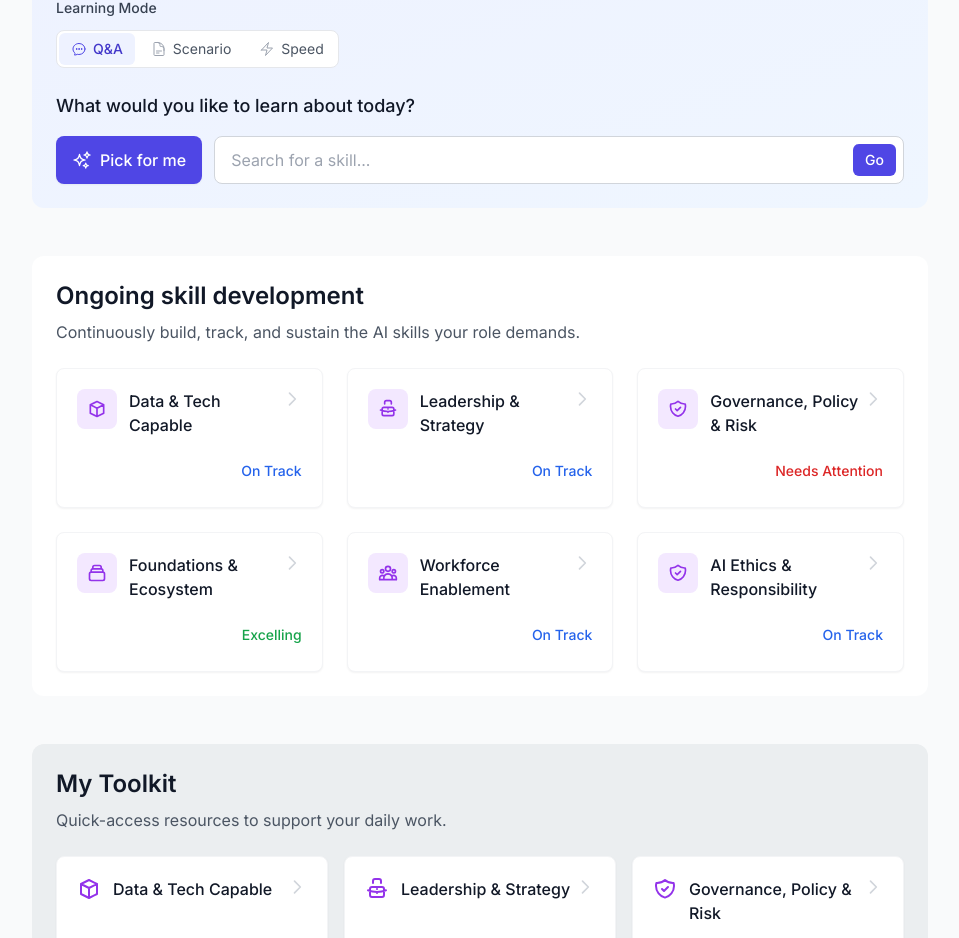
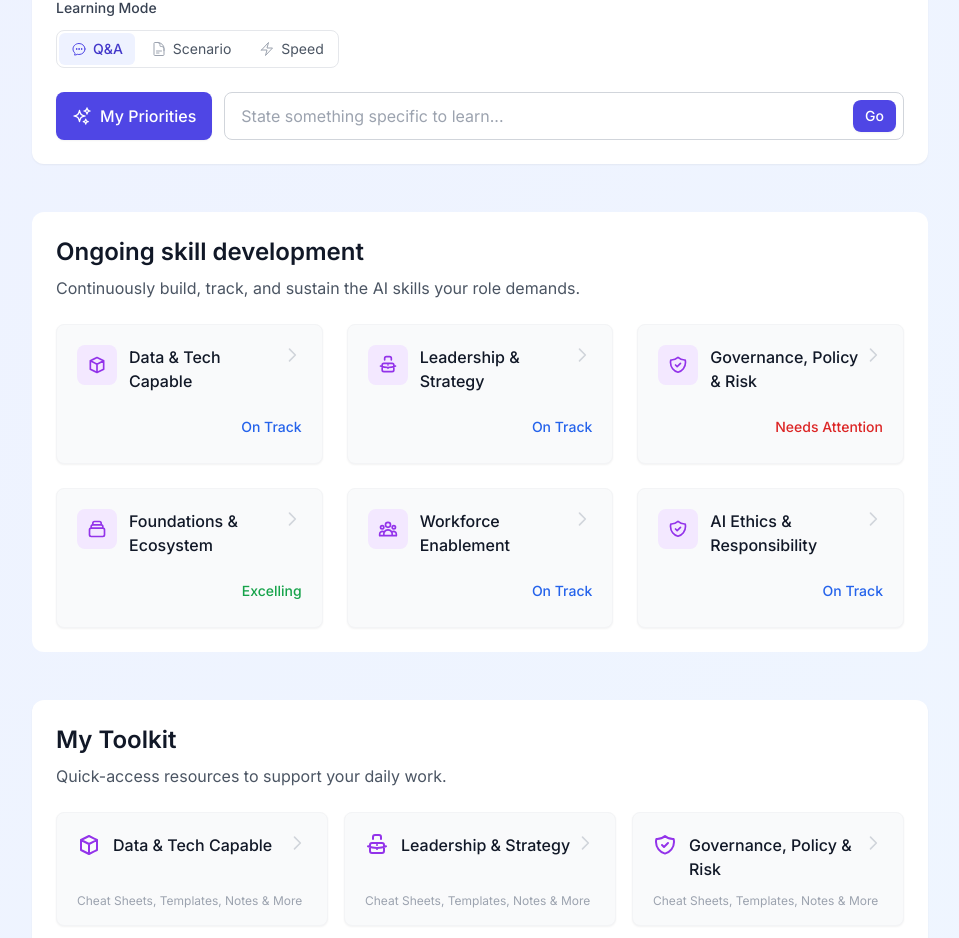
Before and after one commit to danr75/Test2Rapid, a Next.js app: page /learning-coach in a window 1280 px wide. Shown: the part 252-1190 px from the top of the page, without its empty margins (160-1119 px from the left). Built offline with nearby package versions, Linux system fonts and the light colour scheme.

Commit message:
learning coach done!

```diff
--- a/src/pages/learning-coach.tsx
+++ b/src/pages/learning-coach.tsx
@@ -554,7 +554,7 @@ const LearningCoachPage: React.FC = () => {
   };
 
   return (
-    <div className="min-h-screen bg-background">
+    <div className="min-h-screen bg-gradient-to-br from-indigo-50 to-blue-50">
       <Head>
         <title>Learning Coach | AI skills builder</title>
         <meta name="description" content="Personal learning hub" />
@@ -566,7 +566,7 @@ const LearningCoachPage: React.FC = () => {
         <div className="max-w-4xl mx-auto space-y-12">
           {/* Daily Drill */}
           <div className="mb-6">
-            <div className="bg-gradient-to-br from-indigo-50 to-blue-50 rounded-xl p-6">
+            <div className="bg-white rounded-xl p-6 shadow-sm">
               <h2 className="text-2xl font-semibold text-gray-900 mb-6">10 Minute Daily Drill</h2>
               <div className="mb-6">
                 <h3 className="text-sm font-medium text-gray-700 mb-3">Learning Mode</h3>
@@ -596,8 +596,6 @@ const LearningCoachPage: React.FC = () => {
               </div>
 
               <div className="space-y-4">
-                <h3 className="text-lg font-medium text-gray-900">What would you like to learn about today?</h3>
-
                 <div className="flex flex-col sm:flex-row gap-3 items-stretch">
                   <div className="w-3/4 sm:w-auto">
                     <button
@@ -605,7 +603,7 @@ const LearningCoachPage: React.FC = () => {
                       className="w-full flex items-center justify-center px-4 py-3 bg-indigo-600 hover:bg-indigo-700 text-white font-medium rounded-lg transition-colors shadow-sm hover:shadow-md"
                     >
                       <SparklesIcon className="h-5 w-5 mr-2" />
-                      Pick for me
+                      My Priorities
                     </button>
                   </div>
 
@@ -613,7 +611,7 @@ const LearningCoachPage: React.FC = () => {
                     <input
                       type="text"
                       className="w-full h-full px-4 pr-16 text-base border border-gray-300 rounded-lg focus:ring-2 focus:ring-indigo-500 focus:border-indigo-500"
-                      placeholder="Search for a skill..."
+                      placeholder="State something specific to learn..."
                       onKeyPress={(e: React.KeyboardEvent) => e.key === 'Enter' && handleTopicSubmit((e.target as HTMLInputElement).value)}
                     />
                     <button
@@ -621,7 +619,7 @@ const LearningCoachPage: React.FC = () => {
                         const inputEl = document.querySelector('input[type="text"]') as HTMLInputElement;
                         if (inputEl?.value) handleTopicSubmit(inputEl.value);
                       }}
-                      className="absolute right-2 top-1/2 -translate-y-1/2 px-3 py-1.5 bg-indigo-600 text-white text-sm font-medium rounded-md hover:bg-indigo-700 transition-colors"
+                      className="absolute right-2 top-1/2 -translate-y-1/2 px-3 py-1.5 bg-indigo-600 hover:bg-indigo-700 text-white text-sm font-medium rounded-lg transition-colors shadow-sm hover:shadow-md"
                     >
                       Go
                     </button>
@@ -663,7 +661,7 @@ const LearningCoachPage: React.FC = () => {
                 return (
                   <div
                     key={pathway.id}
-                    className={`group relative bg-white rounded-lg shadow-sm overflow-hidden border border-gray-100
+                    className={`group relative bg-gray-50 rounded-lg shadow-sm overflow-hidden border border-gray-100
                                hover:shadow-md hover:border-indigo-100 hover:ring-1 hover:ring-indigo-200
                                transition-all duration-150 ease-in-out cursor-pointer h-full
                                ${!pathway.path ? 'opacity-70' : ''}`}
@@ -716,7 +714,7 @@ const LearningCoachPage: React.FC = () => {
           </div>
 
           {/* AI Skills Toolkit Section */}
-          <div id="my-toolkit" className="bg-gray-150 rounded-xl p-6 -mx-6 sm:mx-0">
+          <div id="my-toolkit" className="bg-white rounded-xl p-6 -mx-6 sm:mx-0 shadow-sm">
             <div className="mb-6">
               <h2 className="text-2xl font-semibold text-gray-900 mb-2">My Toolkit</h2>
               <p className="text-gray-600 text-base">Quick-access resources to support your daily work.</p>
@@ -768,7 +766,7 @@ const LearningCoachPage: React.FC = () => {
                 return (
                   <div
                     key={pathway.id}
-                    className={`group relative bg-white rounded-lg shadow-sm overflow-hidden border border-gray-100 flex flex-col ${pathway.path || isToolkitTile ? 'cursor-pointer hover:shadow-md transition-shadow' : ''}`}
+                    className={`group relative bg-gray-50 rounded-lg shadow-sm overflow-hidden border border-gray-100 flex flex-col ${pathway.path || isToolkitTile ? 'cursor-pointer hover:shadow-md transition-shadow' : ''}`}
                     onClick={(pathway.path || isToolkitTile) ? handleCardClick : undefined}
                   >
                     <div className="p-5 pb-2 flex-1 flex items-start">
```
